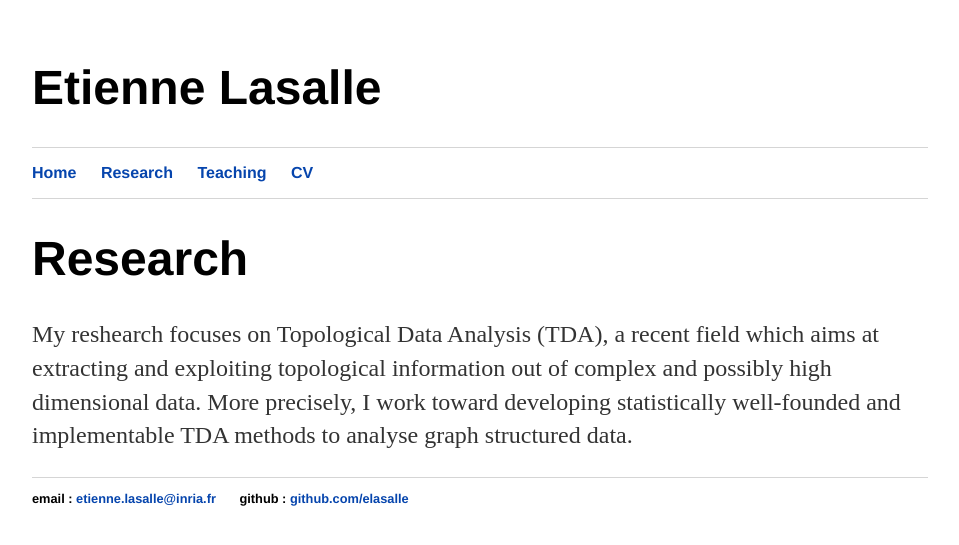
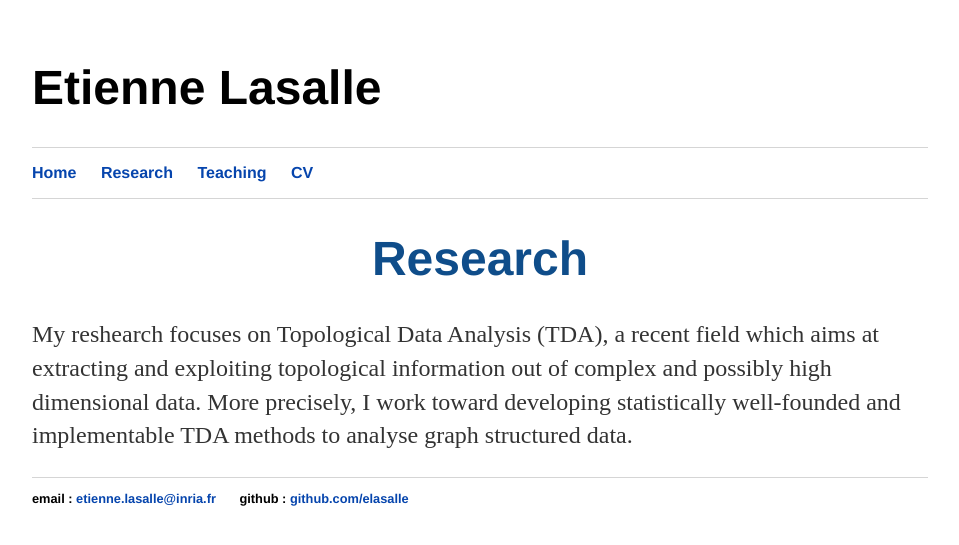
Before and after one commit to elasalle/elasalle.github.io, a Jekyll site: the page built from research/index.html, in a window 1280 px wide. Shown: the top 545 px of the page, without its empty margins (160-1119 px from the left). Built offline with Jekyll 4.4.1, drawn with Linux system fonts in a browser that asks for light colours.

Commit message:
Update index.html

```diff
--- a/research/index.html
+++ b/research/index.html
@@ -3,7 +3,7 @@ layout: default
 title: Etienne Lasalle, Research
 ---
 <div class="blurb">
-  <h1 class="title">Research</h1>
+  <h1 class="title1">Research</h1>
 	<p> My reshearch focuses on Topological Data Analysis (TDA), a recent field which aims at extracting and exploiting topological information out of complex and possibly high dimensional data.
 		More precisely, I work toward developing statistically well-founded and implementable TDA methods to analyse graph structured data.
 	</p>
```
